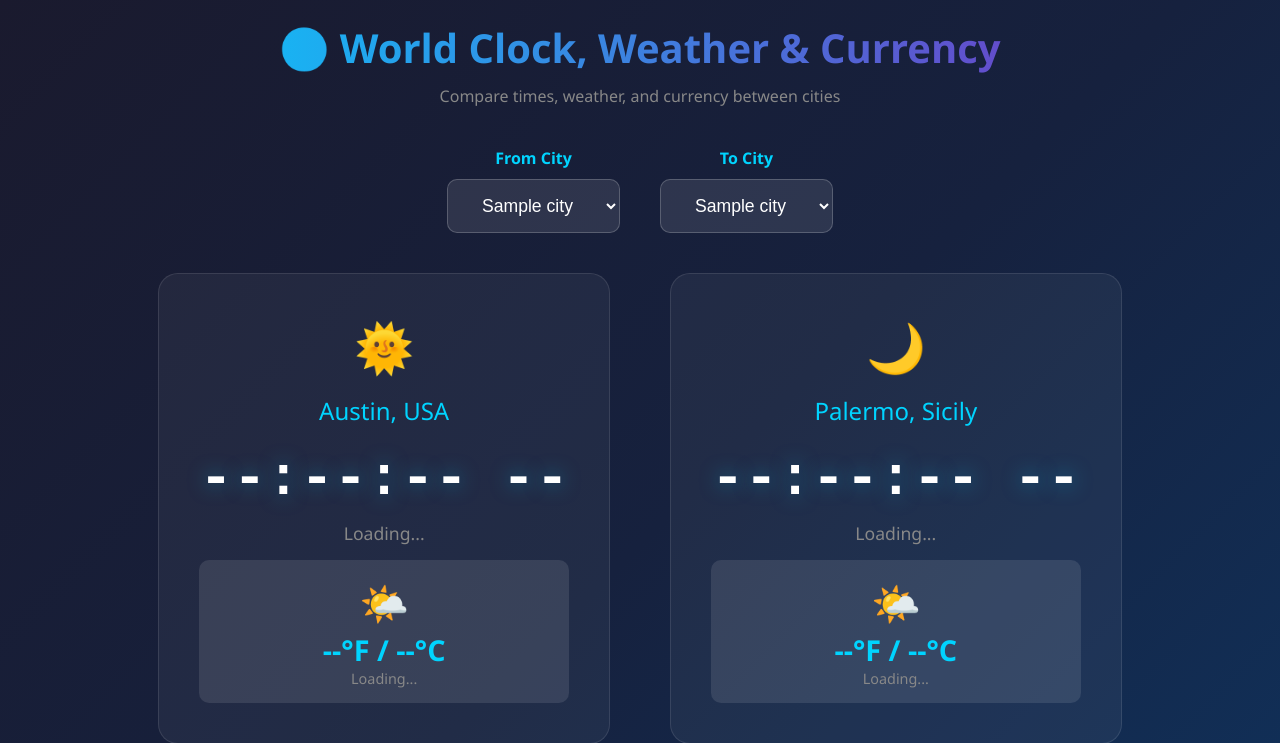
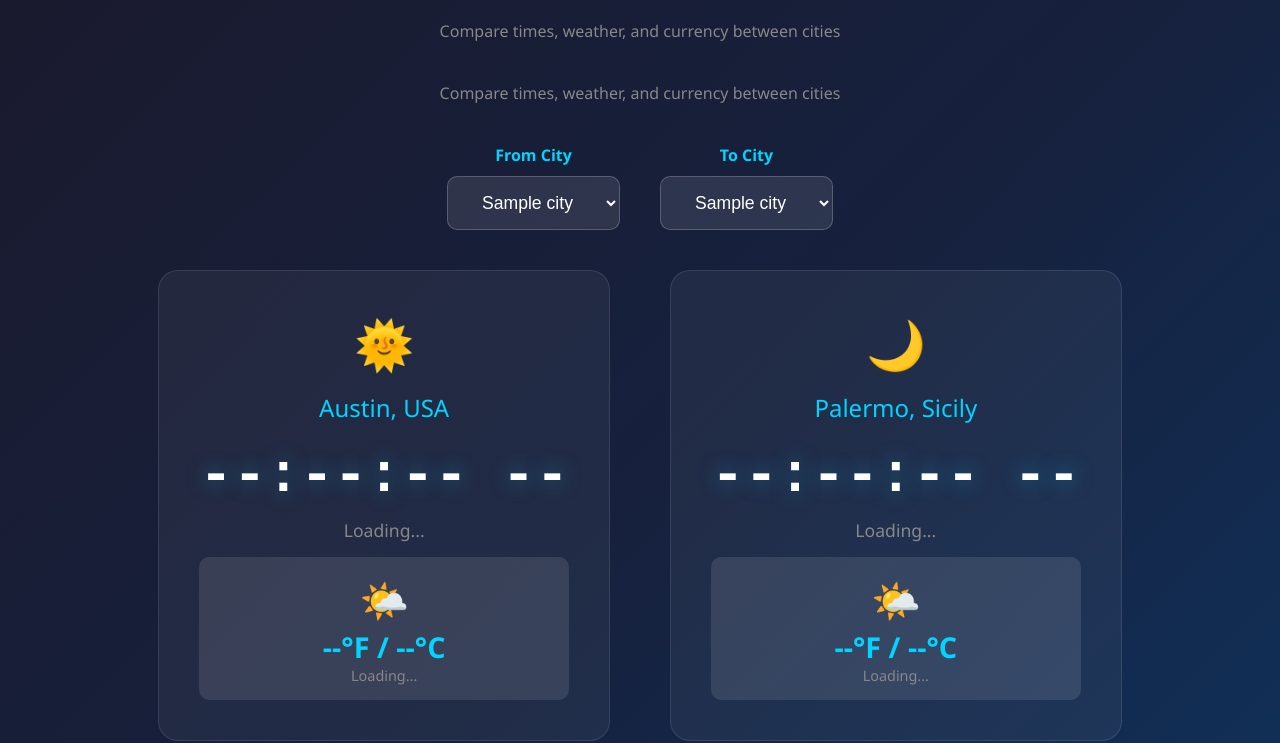
Before and after one commit to lighnthedark/timezone, a Flask app: template templates/index.html in a window 1280 px wide. Shown: the top 743 px of the page. Run offline with Flask 3, Linux system fonts and the light colour scheme; the template is opened without the code that fills it: most values are stand-ins (such as "Sample title", 1, 10 or a date in 2020); data that the repository does not hold is empty.

Commit message:
Update hero section and subtitle in index.html

```diff
--- a/templates/index.html
+++ b/templates/index.html
@@ -239,7 +239,8 @@
 
 <body>
     <div class="container">
-        <h1>🌍 World Clock, Weather & Currency</h1>
+        <div class="hero-mark" id="yonderHero"></div>
+    <p class="subtitle">Compare times, weather, and currency between cities</p>
         <p class="subtitle">Compare times, weather, and currency between cities</p>
 
         <div class="city-selectors">
```
